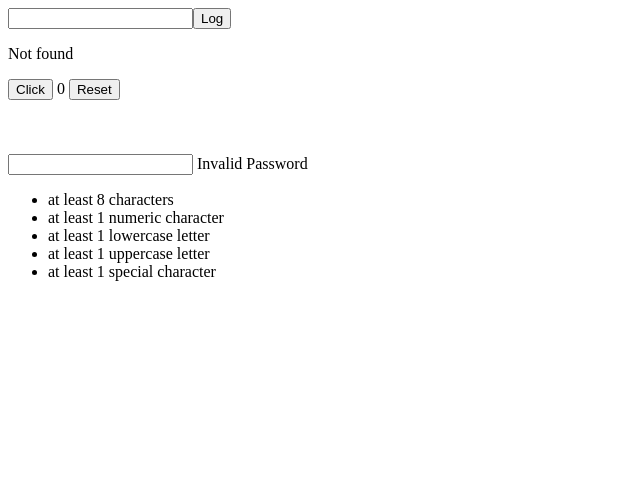
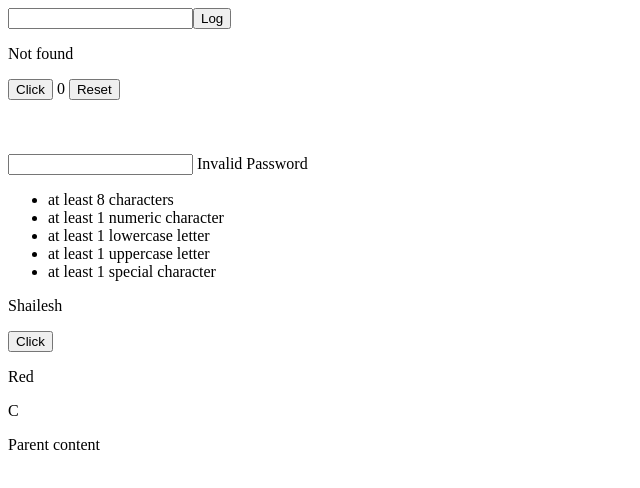
Before and after one commit to shai93/Angularbatch3, an Angular app: page / in a window 1280 px wide. Before the commit this address had no page. Shown: the top 488 px of the page, without its empty margins (0-640 px from the left). Built offline with nearby package versions, Linux system fonts and the light colour scheme.

Commit message:
input decorator, ngif and ngfor

```diff
--- a/src/app/app.component.html
+++ b/src/app/app.component.html
@@ -1,2 +1,2 @@
 <!-- <my-first></my-first> -->
-<app-binding></app-binding>
+<app-binding [parentname]="name"></app-binding>
--- a/src/app/app.component.ts
+++ b/src/app/app.component.ts
@@ -7,4 +7,6 @@ import { Component } from '@angular/core';
 })
 export class AppComponent {
   title = 'Angularbatch3';
+
+  name:string = "Parent content";
 }
--- a/src/app/binding/binding.component.html
+++ b/src/app/binding/binding.component.html
@@ -72,8 +72,24 @@
 {{dataVariable}}
 
 
+<p *ngIf="flag; else elseblock">Shailesh</p>
 
-<p *ngIf="flag">Hello World Hello Earth!!!</p>
+<ng-template #elseblock>
+    <p>Invalid Name</p>
+</ng-template>
+<button (click)="handleFlag();">Click</button>
+
+<div *ngFor="let color of colors; first as f">
+    <p *ngIf="f">{{color}}</p>
+</div>
 
 
-<p [hidden]="true">Angular!!!</p>
+<div *ngFor="let person of data">
+    <p *ngIf="person.age > 2">{{person.name}}</p>
+</div>
+
+
+{{pv}}
+
+
+<!-- <p [hidden]="true">Angular!!!</p> -->
--- a/src/app/binding/binding.component.ts
+++ b/src/app/binding/binding.component.ts
@@ -1,4 +1,4 @@
-import { Component, OnInit } from '@angular/core';
+import { Component, OnInit, Input } from '@angular/core';
 
 @Component({
   selector: 'app-binding',
@@ -6,6 +6,9 @@ import { Component, OnInit } from '@angular/core';
   styleUrls: ['./binding.component.scss']
 })
 export class BindingComponent implements OnInit {
+
+  @Input('parentname') pv:string;
+
   title="angular 10";
   name:string = "";
   count:number = 0;
@@ -22,7 +25,7 @@ export class BindingComponent implements OnInit {
   erroMsg:string = "Invalid Password";
   x:number = 25;
 
-  flag:boolean = false;
+  flag:boolean = true  ;
 
   spanColor:object = {
     color:"orange",
@@ -35,9 +38,29 @@ export class BindingComponent implements OnInit {
     error:true
   }
 
+
+
+  colors:string[] = ["Red", "Blue", "Green", "White", "Black"];
+
+  data:any[] = [
+    {
+      name:"A",
+      age:1
+    },
+    {
+      name:"B",
+      age:2
+    },
+    {
+      name:"C",
+      age:3
+    }
+  ];
+
   constructor() { }
 
   ngOnInit() {
+    console.log(this.pv)
   }
 
   handleButton(buttonevent){
@@ -73,6 +96,13 @@ export class BindingComponent implements OnInit {
     }
   }
 
+  handleFlag(){
+    // false
+    // !false = true
+    // !true = false
+    this.flag = !this.flag;
+  }
+
 
 
 }
```
